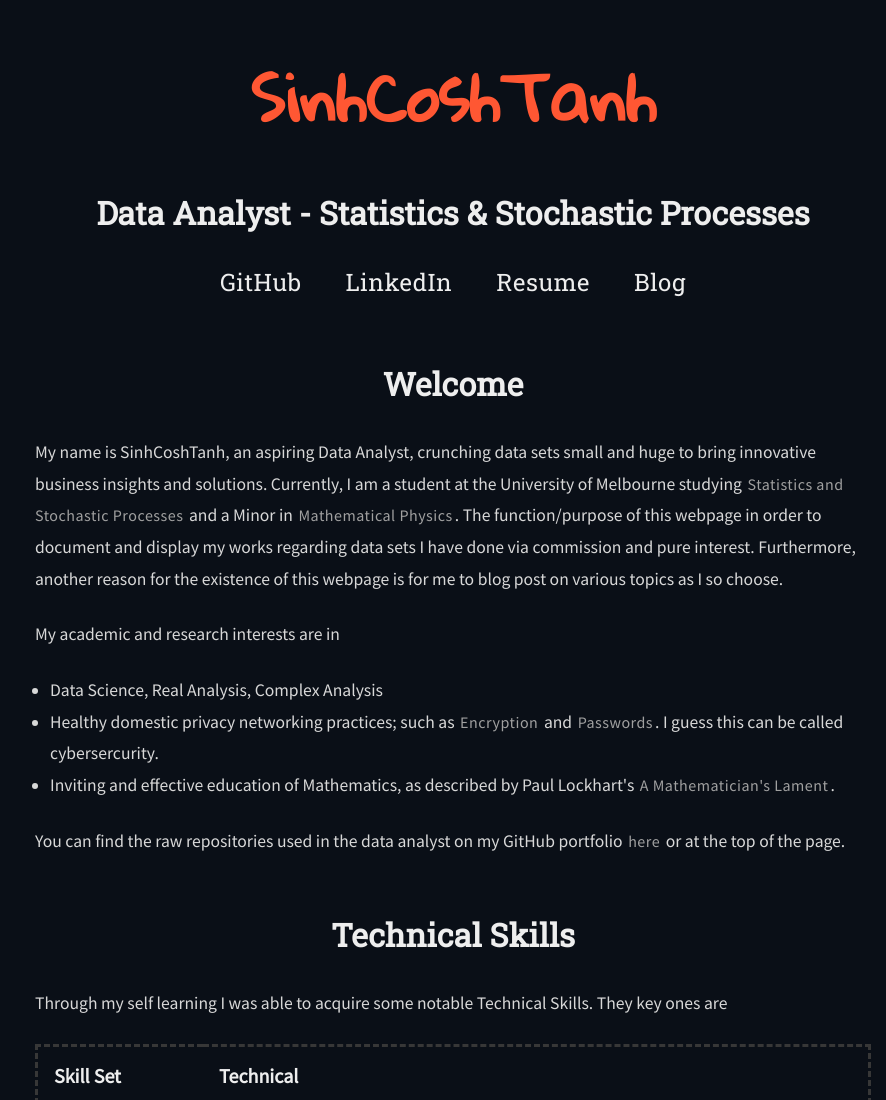
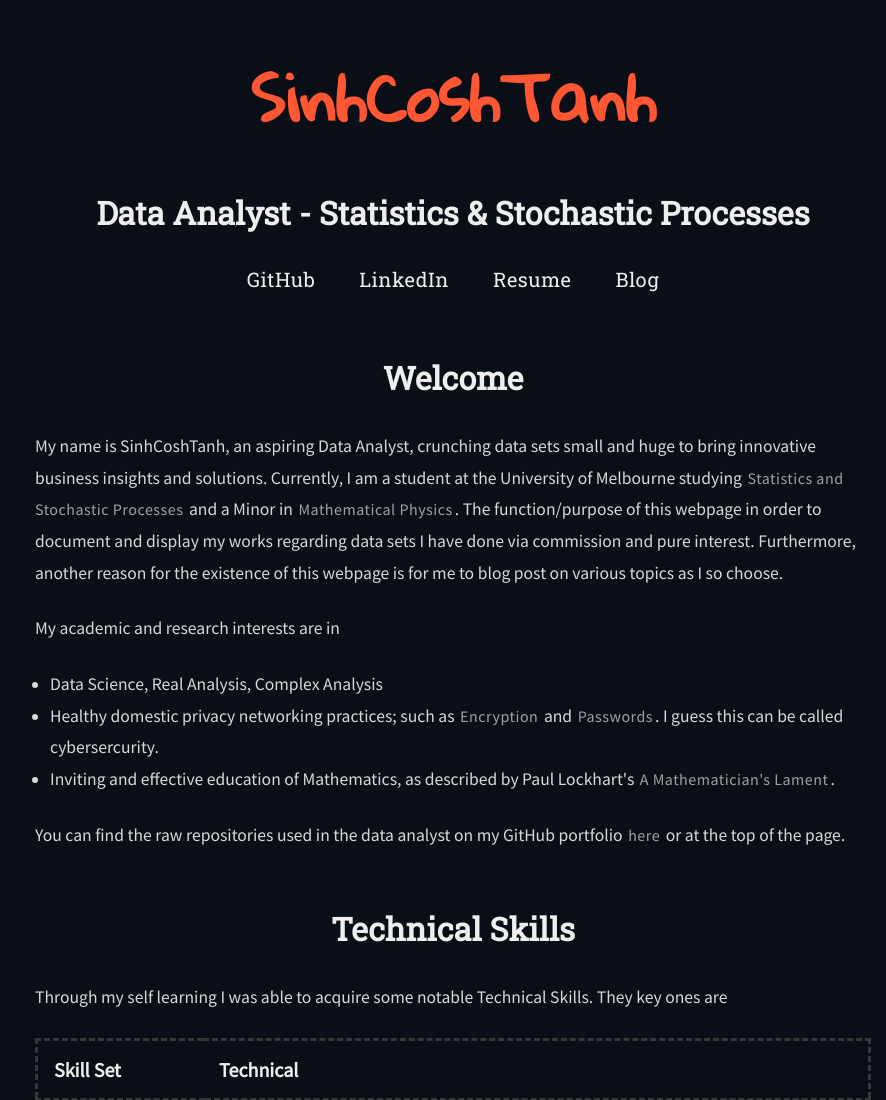
Before and after one commit to sinhcoshtanh/website, a plain HTML site: page index.html in a window 1280 px wide. Shown: the top 1100 px of the page, without its empty margins (187-1073 px from the left). Drawn offline with Linux system fonts and the light colour scheme; a web font is replaced by a local one.

```diff
--- a/blog_posts/blog_posts_styles.css
+++ b/blog_posts/blog_posts_styles.css
@@ -146,7 +146,7 @@
 /*Buttons*/
 .btn{
     text-decoration: none;
-    font-size: 1.5rem;
+    font-size: 1.25rem;
     padding: 10px;
     margin: 10px ;
     position: relative;
--- a/blog_posts/pc_parts_list/pc_parts_list_styles.css
+++ b/blog_posts/pc_parts_list/pc_parts_list_styles.css
@@ -146,7 +146,7 @@
 /*Buttons*/
 .btn{
     text-decoration: none;
-    font-size: 1.5rem;
+    font-size: 1.25rem;
     padding: 10px;
     margin: 10px ;
     position: relative;
--- a/styling/styles.css
+++ b/styling/styles.css
@@ -1,12 +1,12 @@
 * {
     margin:0;
     padding:0
-   }
-   @supports(scroll-behavior: smooth) {
+    }
+    @supports(scroll-behavior: smooth) {
     html {
-     scroll-behavior:smooth
+    scroll-behavior:smooth
     }
-   }
+    }
 
 #wholepage{
     min-width: 320px;
@@ -42,7 +42,7 @@
     0% {color: #ff5733;}
     50% {color: #00d0ff;}
     100%  {color: #ff5733;}
-  }
+}
 
 h2{
     color: #EEEEEE;
@@ -146,7 +146,7 @@
 /*Buttons*/
 .btn{
     text-decoration: none;
-    font-size: 1.5rem;
+    font-size: 1.25rem;
     padding: 10px;
     margin: 10px ;
     position: relative;
```
Also changed, not shown: blog_posts/pc_parts_list/pc_parts_list.html (+1 -1 lines).
